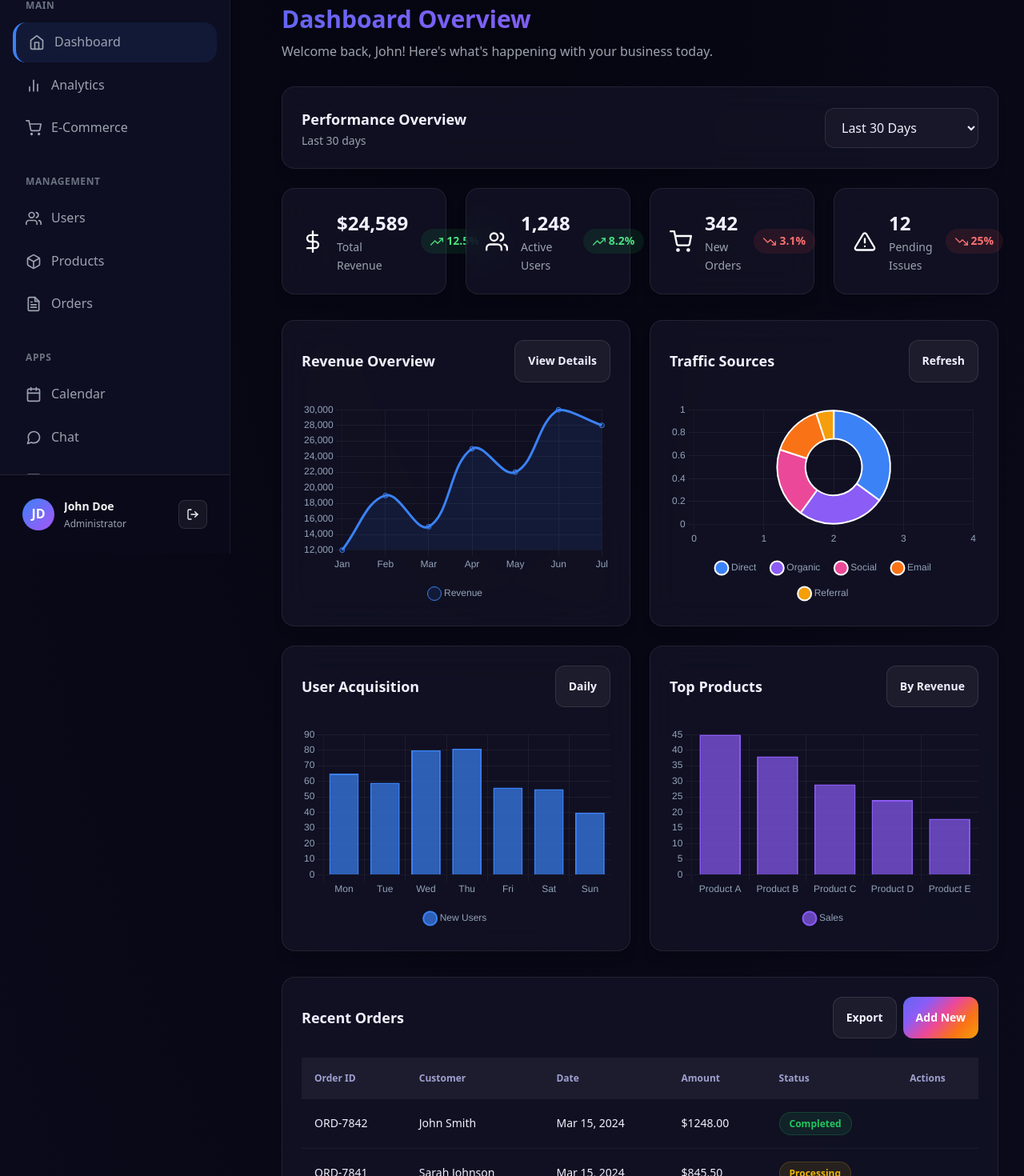
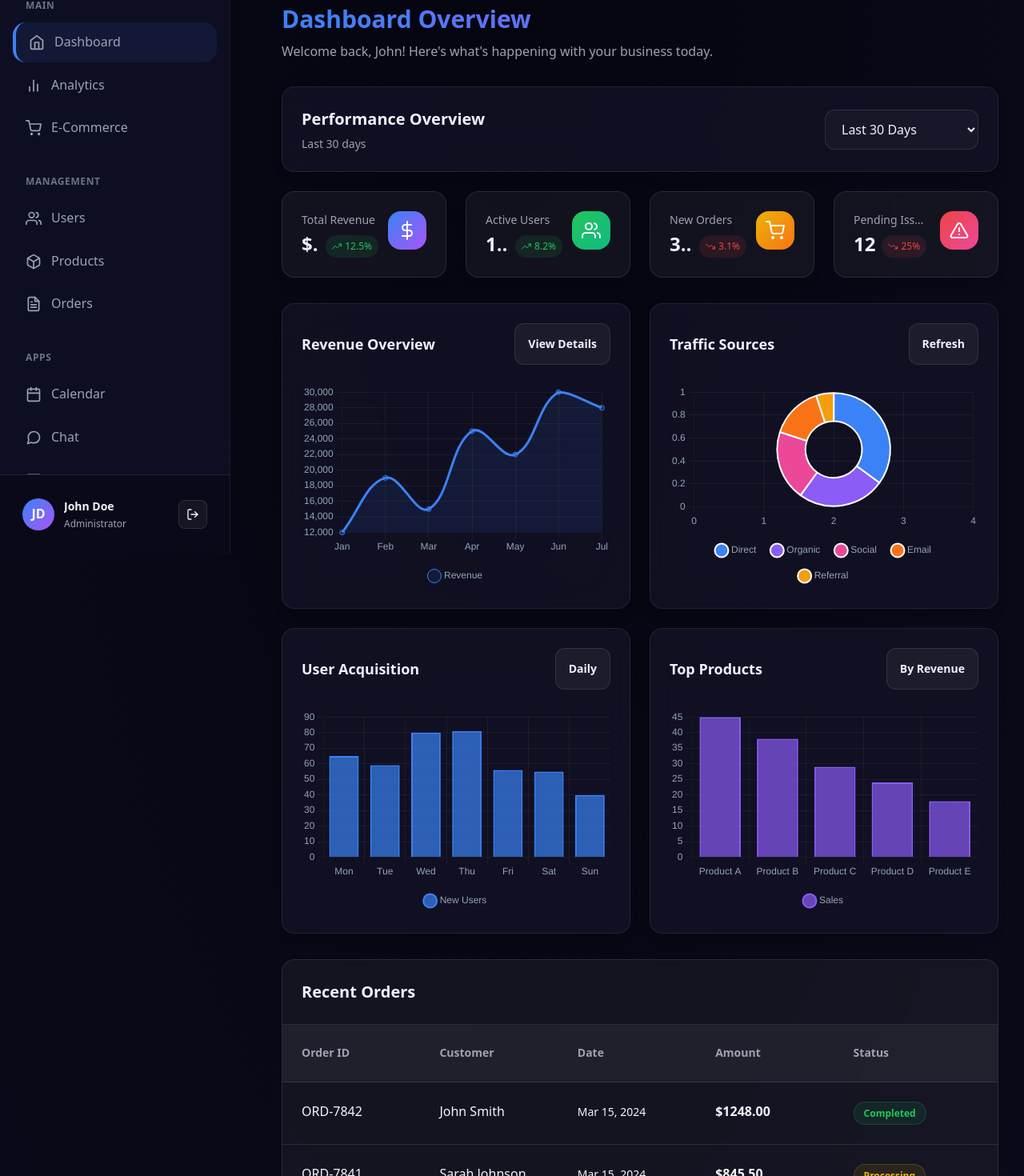
Before and after one commit to sommi991/QUANTUMFLOW-, a React (Vite) app: page / in a window 1280 px wide. Shown: the part 108-1578 px from the top of the page at 80% size. Built offline with nearby package versions, Linux system fonts and the light colour scheme.

Commit message:
Update Dashboard.jsx

```diff
--- a/src/pages/Dashboard.jsx
+++ b/src/pages/Dashboard.jsx
@@ -6,7 +6,9 @@ import {
   FiDollarSign,
   FiUsers,
   FiShoppingCart,
-  FiAlertTriangle
+  FiAlertTriangle,
+  FiTrendingUp,
+  FiTrendingDown
 } from 'react-icons/fi'
 
 const Dashboard = () => {
@@ -18,28 +20,32 @@ const Dashboard = () => {
       value: 24589,
       change: 12.5,
       icon: FiDollarSign,
-      color: 'from-blue-500 to-purple-500'
+      color: 'from-blue-500 to-purple-500',
+      trend: 'up'
     },
     {
       title: 'Active Users',
       value: 1248,
       change: 8.2,
       icon: FiUsers,
-      color: 'from-green-500 to-emerald-500'
+      color: 'from-green-500 to-emerald-500',
+      trend: 'up'
     },
     {
       title: 'New Orders',
       value: 342,
       change: -3.1,
       icon: FiShoppingCart,
-      color: 'from-yellow-500 to-orange-500'
+      color: 'from-yellow-500 to-orange-500',
+      trend: 'down'
     },
     {
       title: 'Pending Issues',
       value: 12,
       change: -25,
       icon: FiAlertTriangle,
-      color: 'from-red-500 to-pink-500'
+      color: 'from-red-500 to-pink-500',
+      trend: 'down'
     }
   ]
 
@@ -105,28 +111,44 @@ const Dashboard = () => {
   ]
 
   const orderColumns = [
-    { key: 'id', title: 'Order ID', className: 'min-w-[120px]' },
-    { key: 'customer', title: 'Customer', className: 'min-w-[150px]' },
+    {
+      key: 'id',
+      title: 'Order ID',
+      className: 'min-w-[100px] md:min-w-[120px]'
+    },
+    {
+      key: 'customer',
+      title: 'Customer',
+      className: 'min-w-[120px] md:min-w-[150px]'
+    },
     {
       key: 'date',
       title: 'Date',
-      className: 'min-w-[120px]',
-      render: (value) => new Date(value).toLocaleDateString('en-US', {
-        month: 'short',
-        day: 'numeric',
-        year: 'numeric'
-      })
+      className: 'min-w-[100px] md:min-w-[120px]',
+      render: (value) => (
+        <span className="text-sm">
+          {new Date(value).toLocaleDateString('en-US', {
+            month: 'short',
+            day: 'numeric',
+            year: 'numeric'
+          })}
+        </span>
+      )
     },
     {
       key: 'amount',
       title: 'Amount',
-      className: 'min-w-[100px]',
-      render: (value) => `$${value.toFixed(2)}`
+      className: 'min-w-[90px] md:min-w-[100px]',
+      render: (value) => (
+        <span className="font-semibold text-sm md:text-base">
+          ${value.toFixed(2)}
+        </span>
+      )
     },
     {
       key: 'status',
       title: 'Status',
-      className: 'min-w-[120px]',
+      className: 'min-w-[100px] md:min-w-[120px]',
       render: (value) => (
         <span className={`inline-flex items-center px-3 py-1 rounded-full text-xs font-semibold ${
           value === 'completed' ? 'bg-green-500/10 text-green-500 border border-green-500/20' :
@@ -142,23 +164,27 @@ const Dashboard = () => {
   return (
     <div className="w-full">
       {/* Header */}
-      <div className="mb-6 sm:mb-8">
-        <h1 className="text-2xl sm:text-3xl font-bold gradient-text mb-2">Dashboard Overview</h1>
-        <p className="text-sm sm:text-base text-gray-400">Welcome back, John! Here's what's happening with your business today.</p>
+      <div className="mb-4 md:mb-6 lg:mb-8">
+        <h1 className="text-xl sm:text-2xl md:text-3xl font-bold bg-gradient-to-r from-blue-500 to-purple-500 bg-clip-text text-transparent mb-1 md:mb-2">
+          Dashboard Overview
+        </h1>
+        <p className="text-xs sm:text-sm md:text-base text-gray-400">
+          Welcome back, John! Here's what's happening with your business today.
+        </p>
       </div>
 
       {/* Date Range */}
-      <div className="glass-card p-4 sm:p-6 mb-6">
-        <div className="flex flex-col sm:flex-row justify-between items-start sm:items-center gap-4">
+      <div className="glass-card p-3 sm:p-4 md:p-6 mb-4 md:mb-6">
+        <div className="flex flex-col sm:flex-row justify-between items-start sm:items-center gap-3 md:gap-4">
           <div>
-            <h3 className="text-base sm:text-lg font-bold">Performance Overview</h3>
-            <p className="text-xs sm:text-sm text-gray-400">Last 30 days</p>
+            <h3 className="text-base sm:text-lg md:text-xl font-bold">Performance Overview</h3>
+            <p className="text-xs sm:text-sm text-gray-400 mt-1">Last 30 days</p>
           </div>
           <div className="w-full sm:w-auto">
             <select
               value={dateRange}
               onChange={(e) => setDateRange(e.target.value)}
-              className="form-input w-full sm:w-48"
+              className="form-input w-full sm:w-48 text-sm md:text-base"
             >
               <option value="today">Today</option>
               <option value="yesterday">Yesterday</option>
@@ -172,22 +198,32 @@ const Dashboard = () => {
       </div>
 
       {/* Stats Grid */}
-      <div className="grid grid-cols-1 sm:grid-cols-2 lg:grid-cols-4 gap-4 sm:gap-6 mb-6 sm:mb-8">
+      <div className="grid grid-cols-1 xs:grid-cols-2 lg:grid-cols-4 gap-3 sm:gap-4 md:gap-6 mb-6 md:mb-8">
         {stats.map((stat, index) => (
-          <StatsCard
-            key={index}
-            title={stat.title}
-            value={stat.value}
-            change={stat.change}
-            icon={stat.icon}
-            color={stat.color}
-            isCurrency={stat.title.includes('Revenue')}
-          />
+          <div key={index} className="stat-card p-3 sm:p-4 md:p-6 rounded-xl bg-white/5 backdrop-blur-sm border border-white/10 hover:border-blue-500/30 transition-all duration-300">
+            <div className="flex items-start justify-between">
+              <div className="flex-1 min-w-0">
+                <p className="text-xs sm:text-sm text-gray-400 mb-1 truncate">{stat.title}</p>
+                <div className="flex items-baseline gap-2">
+                  <h3 className="text-lg sm:text-xl md:text-2xl font-bold truncate">
+                    {stat.title.includes('Revenue') ? '$' : ''}{stat.value.toLocaleString()}
+                  </h3>
+                  <span className={`inline-flex items-center gap-1 text-xs px-2 py-1 rounded-full ${stat.trend === 'up' ? 'bg-green-500/10 text-green-500' : 'bg-red-500/10 text-red-500'}`}>
+                    {stat.trend === 'up' ? <FiTrendingUp className="w-3 h-3" /> : <FiTrendingDown className="w-3 h-3" />}
+                    {Math.abs(stat.change)}%
+                  </span>
+                </div>
+              </div>
+              <div className={`w-10 h-10 sm:w-12 sm:h-12 rounded-lg md:rounded-xl bg-gradient-to-br ${stat.color} flex items-center justify-center flex-shrink-0 ml-3`}>
+                <stat.icon className="w-5 h-5 sm:w-6 sm:h-6 text-white" />
+              </div>
+            </div>
+          </div>
         ))}
       </div>
 
       {/* Charts Grid */}
-      <div className="grid grid-cols-1 lg:grid-cols-2 gap-4 sm:gap-6 mb-6 sm:mb-8">
+      <div className="grid grid-cols-1 lg:grid-cols-2 gap-4 md:gap-6 mb-6 md:mb-8">
         <ChartCard
           title="Revenue Overview"
           type="line"
@@ -240,13 +276,36 @@ const Dashboard = () => {
       </div>
 
       {/* Recent Orders Table */}
-      <div className="w-full overflow-x-auto">
-        <DataTable
-          title="Recent Orders"
-          columns={orderColumns}
-          data={orders}
-          actions={true}
-        />
+      <div className="w-full overflow-x-auto rounded-xl border border-white/10 bg-white/5 backdrop-blur-sm">
+        <div className="p-4 md:p-6 border-b border-white/10">
+          <h3 className="text-lg md:text-xl font-bold">Recent Orders</h3>
+        </div>
+        <div className="min-w-full">
+          <div className="min-w-[600px] md:min-w-0">
+            <div className="grid grid-cols-5 gap-4 p-4 md:p-6 border-b border-white/10 bg-white/5">
+              {orderColumns.map((col) => (
+                <div key={col.key} className={`font-semibold text-xs md:text-sm text-gray-400 ${col.className || ''}`}>
+                  {col.title}
+                </div>
+              ))}
+            </div>
+
+            {orders.map((order, index) => (
+              <div
+                key={order.id}
+                className={`grid grid-cols-5 gap-4 p-4 md:p-6 border-b border-white/10 hover:bg-white/5 transition-colors ${index === orders.length - 1 ? 'border-b-0' : ''}`}
+              >
+                {orderColumns.map((col) => (
+                  <div key={col.key} className={col.className || ''}>
+                    {col.render ? col.render(order[col.key]) : (
+                      <span className="text-sm md:text-base">{order[col.key]}</span>
+                    )}
+                  </div>
+                ))}
+              </div>
+            ))}
+          </div>
+        </div>
       </div>
     </div>
   )
```
